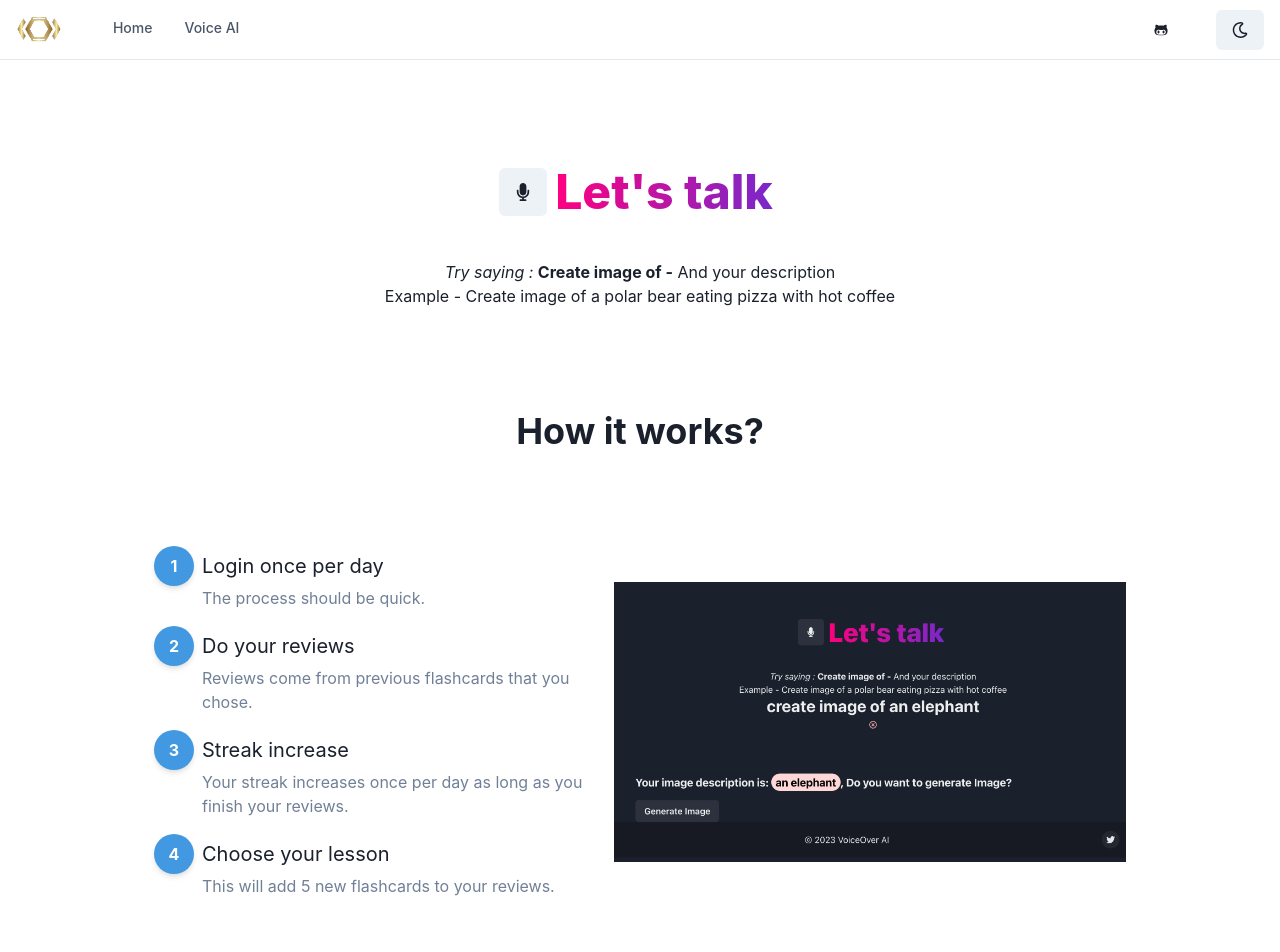
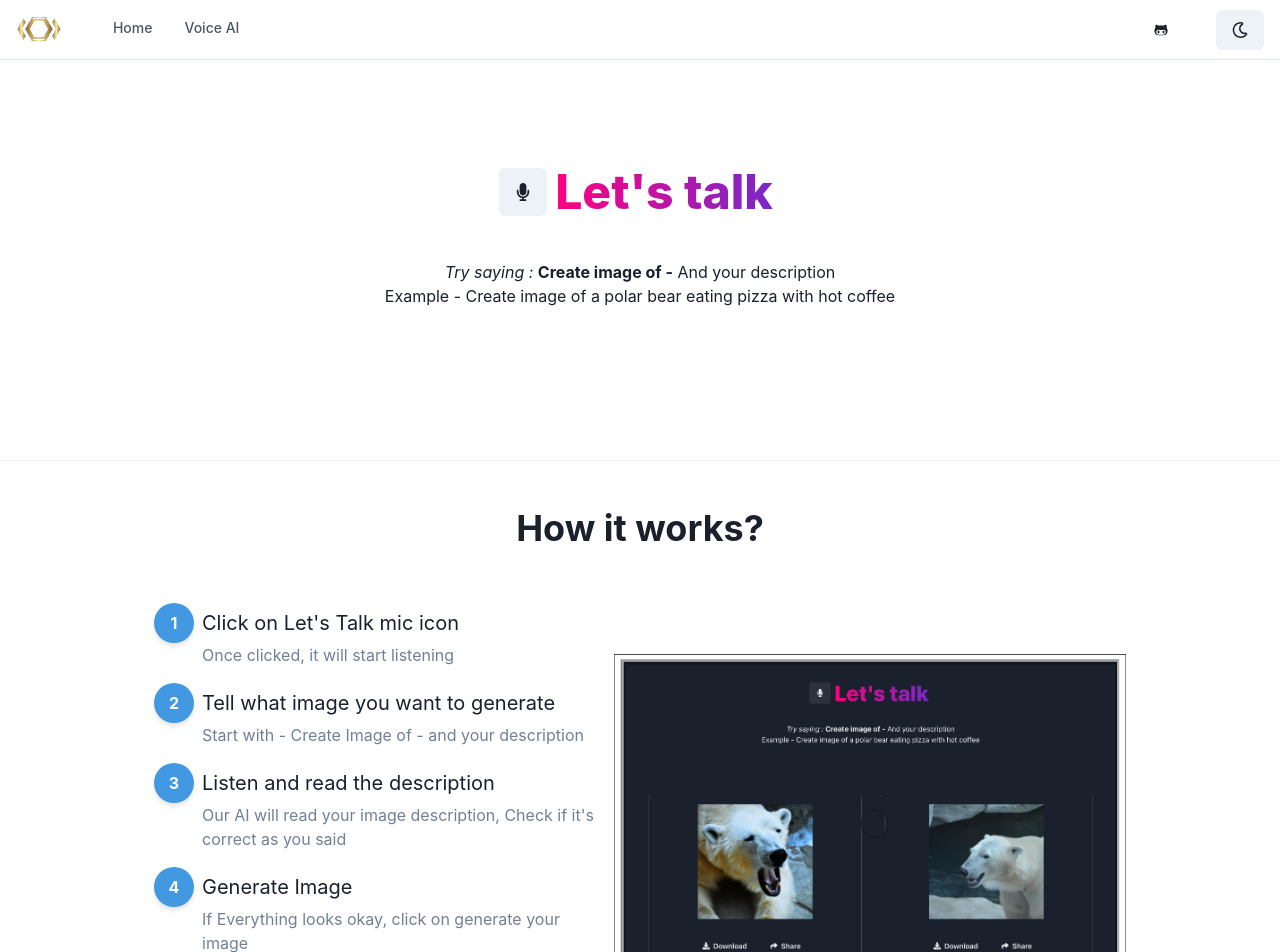
Before and after one commit to princephpdev/speak-ui, a Next.js app: page /voice-image-ai in a window 1280 px wide. Shown: the top 952 px of the page. Built offline with nearby package versions, Linux system fonts and the light colour scheme.

Commit message:
Updated UI

```diff
--- a/src/components/voice/how-it-works.tsx
+++ b/src/components/voice/how-it-works.tsx
@@ -10,31 +10,18 @@ import {
   Box,
 } from "@chakra-ui/react";
 
-const overviewList = [
-  {
-    id: 1,
-    label: "Login once per day",
-    subLabel: "The process should be quick.",
-  },
-  {
-    id: 2,
-    label: "Do your reviews",
-    subLabel: "Reviews come from previous flashcards that you chose.",
-  },
-  {
-    id: 3,
-    label: "Streak increase",
-    subLabel:
-      "Your streak increases once per day as long as you finish your reviews.",
-  },
-  {
-    id: 4,
-    label: "Choose your lesson",
-    subLabel: "This will add 5 new flashcards to your reviews.",
-  },
-];
+type WorkList = {
+  id: number | string;
+  label: string;
+  subLabel?: string;
+};
 
-const OverviewSection = () => {
+type OverViewProps = {
+  imageURL?: string;
+  workList?: WorkList[];
+};
+
+const OverviewSection = (props: OverViewProps) => {
   return (
     <Container maxW="6xl" py={10}>
       <chakra.h2 fontSize="4xl" fontWeight="bold" textAlign="center" mb={2}>
@@ -52,7 +39,7 @@ const OverviewSection = () => {
           mb={{ base: 5, md: 0 }}
           maxW="md"
         >
-          {overviewList.map((data) => (
+          {props?.workList?.map((data) => (
             <Box key={data.id}>
               <HStack spacing={2}>
                 <Flex
@@ -71,7 +58,7 @@ const OverviewSection = () => {
                 <Text fontSize="xl">{data.label}</Text>
               </HStack>
               <Text fontSize="md" color="gray.500" ml={12}>
-                {data.subLabel}
+                {data?.subLabel}
               </Text>
             </Box>
           ))}
@@ -79,7 +66,7 @@ const OverviewSection = () => {
         <Image
           boxSize={{ base: "auto", md: "lg" }}
           objectFit="contain"
-          src="/assets/images/layouts/project-voiceai.png"
+          src={props?.imageURL}
           rounded="lg"
           alt="Voice Over"
         />
--- a/src/pages/_app.tsx
+++ b/src/pages/_app.tsx
@@ -1,13 +1,15 @@
 import "@/styles/globals.css";
 import type { AppProps } from "next/app";
-import { ChakraProvider } from "@chakra-ui/react";
+import { ChakraProvider, ColorModeScript } from "@chakra-ui/react";
 import "regenerator-runtime/runtime";
 import WithSubnavigation from "@/components/Nav";
 import Foot from "@/components/Foot";
+import theme from "@/utils/theme";
 
 export default function App({ Component, pageProps }: AppProps) {
   return (
     <ChakraProvider>
+      <ColorModeScript initialColorMode={theme.config.initialColorMode} />
       <WithSubnavigation />
       <Component {...pageProps} />
       <Foot />
--- a/src/pages/voice-image-ai.tsx
+++ b/src/pages/voice-image-ai.tsx
@@ -7,6 +7,7 @@ import {
   CardFooter,
   Center,
   Container,
+  Divider,
   Heading,
   Highlight,
   IconButton,
@@ -47,6 +48,35 @@ const VoiceImageAi = () => {
   const [aiImages, setAIImages] = useState([]);
   const [loadingImage, setLoadingImage] = useState(false);
   const toast = useToast();
+
+  const overviewList = [
+    {
+      id: 1,
+      label: "Click on Let's Talk mic icon",
+      subLabel: "Once clicked, it will start listening",
+    },
+    {
+      id: 2,
+      label: "Tell what image you want to generate",
+      subLabel: "Start with - Create Image of -  and your description",
+    },
+    {
+      id: 3,
+      label: "Listen and read the description",
+      subLabel:
+        "Our AI will read your image description, Check if it's correct as you said",
+    },
+    {
+      id: 4,
+      label: "Generate Image",
+      subLabel: "If Everything looks okay, click on generate your image",
+    },
+    {
+      id: 5,
+      label: "Download and Share",
+      subLabel: "You can download and share the image as well",
+    },
+  ];
 
   const speakYourText = (text: string, voiceNo = 144) => {
     let speech = new SpeechSynthesisUtterance();
@@ -216,7 +246,9 @@ const VoiceImageAi = () => {
           <Text>
             Example - Create image of a polar bear eating pizza with hot coffee
           </Text>
-          <Heading size="lg">{transcript}</Heading>
+          <Heading py="4" size="lg">
+            {transcript}
+          </Heading>
           <IconButton
             variant="ghost"
             aria-label="Clear My Speech"
@@ -229,7 +261,7 @@ const VoiceImageAi = () => {
         </Container>
       </Box>
 
-      <Container maxW={"4xl"}>
+      <Container maxW={"5xl"} centerContent>
         {message && (
           <Heading size="md" py="4" lineHeight="tall">
             <Highlight
@@ -250,11 +282,13 @@ const VoiceImageAi = () => {
         >
           Generate Image
         </Button>
+      </Container>
+      <Container maxW={"5xl"}>
         {aiImages?.length > 0 && (
           <SimpleGrid minChildWidth="256px" py="6" spacing="40px">
             {aiImages?.map((aiImage: any, index) => {
               return (
-                <Card key={index} align="center">
+                <Card key={index} align="center" variant={"outline"}>
                   <CardBody>
                     <Image
                       src={
@@ -300,8 +334,13 @@ const VoiceImageAi = () => {
           </SimpleGrid>
         )}
       </Container>
-
-      <OverviewSection />
+      <Box py={"16"}>
+        <Divider />
+        <OverviewSection
+          imageURL="/assets/images/layouts/project-voiceai.png"
+          workList={overviewList}
+        />
+      </Box>
     </>
   );
 };
--- /dev/null
+++ b/src/utils/theme.ts
@@ -0,0 +1,10 @@
+import { extendTheme, type ThemeConfig } from "@chakra-ui/react";
+
+const config: ThemeConfig = {
+  initialColorMode: "system",
+  useSystemColorMode: true,
+};
+
+const theme = extendTheme({ config });
+
+export default theme;
```
Also changed, not shown: src/components/main/cta.tsx (+11 -9 lines), src/components/main/home.tsx (+4 -4 lines), src/components/voice/withRippleEffect.tsx (added, +49 -0 lines), public/assets/images/layouts/project-voiceai.png.
